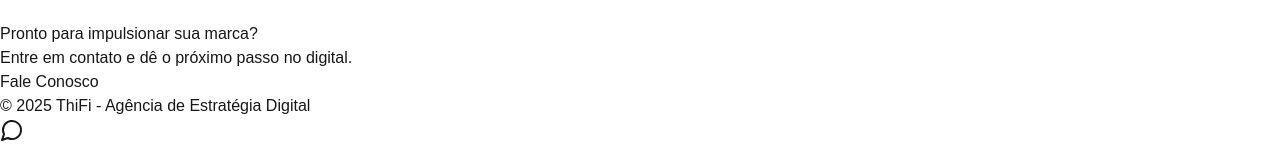
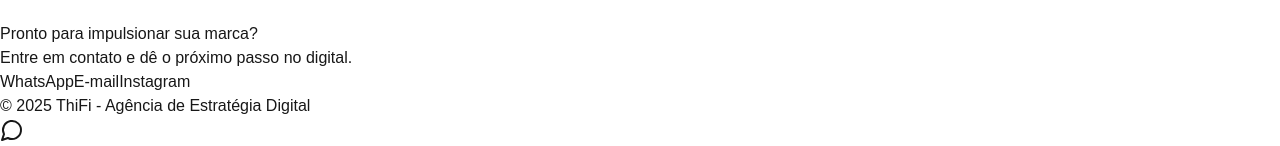
Before and after one commit to AgenciaThifi/agenciathifi.github.io, a Next.js app: page / in a window 1280 px wide. Shown: the part 3492-3638 px from the top of the page. Built offline with nearby package versions, Linux system fonts and the light colour scheme.

Commit message:
feat: adiciona botão de redirecionamento para WhatsApp, gmail e instagram no final da pagina

```diff
--- a/src/app/components/Cta.tsx
+++ b/src/app/components/Cta.tsx
@@ -1,17 +1,40 @@
 export default function Cta() {
-
   return (
     <section className="w-full py-16 black text-white text-center">
       <h2 className="text-3xl font-bold">Pronto para impulsionar sua marca?</h2>
       <p className="text-lg mt-2">Entre em contato e dê o próximo passo no digital.</p>
+
+      <div className="mt-6 flex justify-center gap-4">
+        {/* Botão WhatsApp */}
         <a
           href="https://wa.me/5561982541672?text=Ol%C3%A1,%20gostaria%20de%20fazer%20um%20or%C3%A7amento"
           target="_blank"
           rel="noopener noreferrer"
-        className="mt-6 inline-block px-6 py-3 bg-white text-blue-600 font-semibold rounded-xl shadow-lg hover:bg-gray-200 transition"
+          className="px-6 py-3 bg-green-500 text-white font-semibold rounded-xl shadow-lg hover:bg-green-600 transition"
         >
-        Fale Conosco
+          WhatsApp
         </a>
+
+        {/* Botão E-mail (Abre no Gmail) */}
+        <a
+          href="https://mail.google.com/mail/?view=cm&fs=1&to=thifi.contato.oficial@gmail.com"
+          target="_blank"
+          rel="noopener noreferrer"
+          className="px-6 py-3 bg-gray-500 text-white font-semibold rounded-xl shadow-lg hover:bg-gray-600 transition"
+        >
+          E-mail
+        </a>
+
+        {/* Botão Instagram */}
+        <a
+          href="https://www.instagram.com/thifi.agency?igsh=MXE2YXYxN3VoeGxqYg%3D%3D&utm_source=qr"
+          target="_blank"
+          rel="noopener noreferrer"
+          className="px-6 py-3 bg-pink-500 text-white font-semibold rounded-xl shadow-lg hover:bg-pink-600 transition"
+        >
+          Instagram
+        </a>
+      </div>
     </section>
   );
 }
```
Lines whose indentation alone changed are shown as unchanged.
